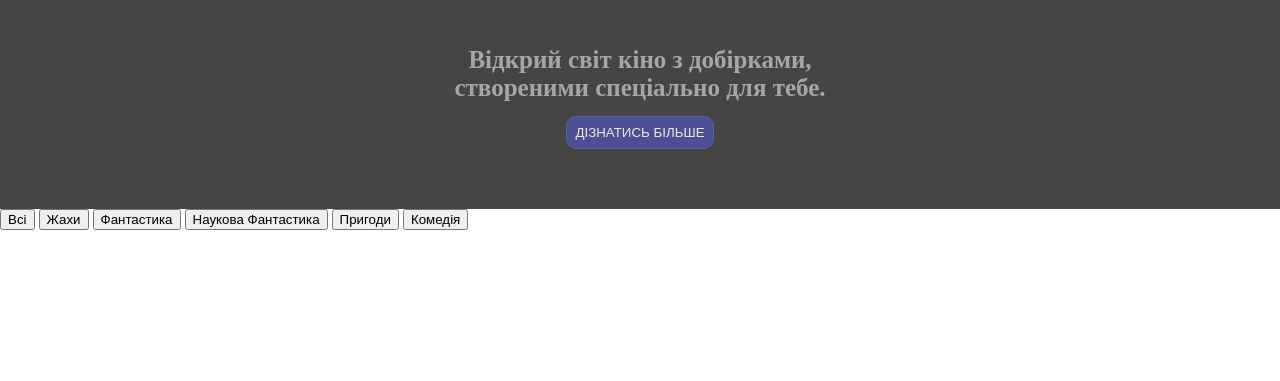
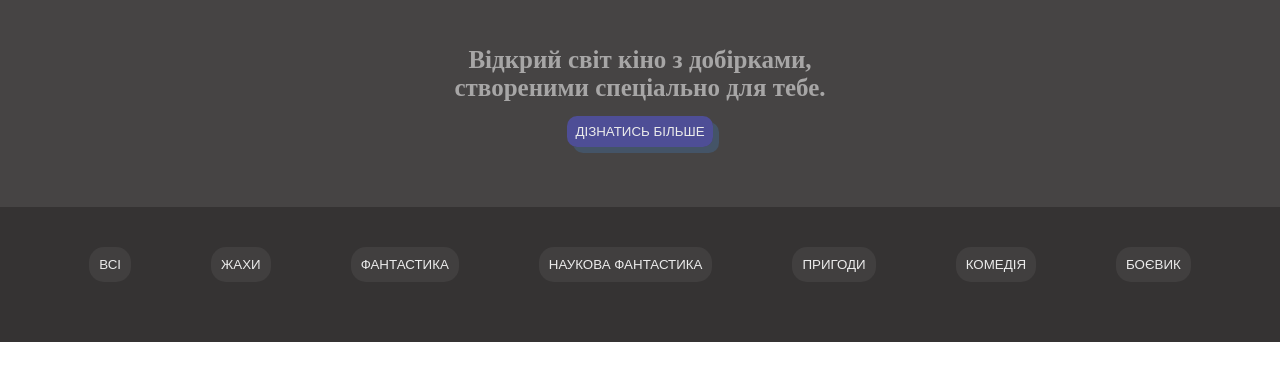
Before and after one commit to Glib-2/Lesson_43_MINIproject, a plain HTML site: page index.html in a window 1280 px wide. Shown: the part 273-654 px from the top of the page. Drawn offline with Linux system fonts and the light colour scheme.

Commit message:
івапро

```diff
--- a/index.html
+++ b/index.html
@@ -17,7 +17,7 @@
             </ul>
         </nav>
     </header>
-    <main>
+    <main class="catalog">
         <section class="hero">
             <h1 class="hero_title">Найкращій Каталог Фільмів</h1>
             <strong class="strong">Відкрий світ кіно з добірками, створеними спеціально для тебе.</strong>
@@ -30,6 +30,27 @@
             <button class="button_2">Наукова Фантастика</button>
             <button class="button_2">Пригоди</button>
             <button class="button_2">Комедія</button>
+            <button class="button_2">Боєвик</button>
+        </div>
+        <div class="catalog_grid">
+            <div class="card">
+                <div class="car_poster"></div>
+            </div>
+            <div class="card">
+                 <div class="car_poster"></div>
+            </div>
+            <div class="card">
+                 <div class="car_poster"></div>
+            </div>
+            <div class="card">
+                 <div class="car_poster"></div>
+            </div>
+            <div class="card">
+                 <div class="car_poster"></div>
+            </div>
+            <div class="card">
+                 <div class="car_poster"></div>
+            </div>
         </div>
     </main>
 </body>
--- a/style.css
+++ b/style.css
@@ -5,9 +5,10 @@ body {
 }
 
 :root {
-    --background-color: rgb(34, 33, 33);
+    --background-color: rgb(53, 51, 51);
     --title-color: rgb(72, 102, 185);
     --2-background: rgb(44, 43, 43);
+    --3-background: rgb(65, 63, 63);
     --hero-background: rgb(6, 15, 46, 0.3);
     --border-color: rgb(81, 81, 170, 0.8);
     --border-basic: rgb(70, 68, 68);
@@ -93,10 +94,10 @@ h1 {
     pointer-events: auto;
     text-transform: uppercase;
     padding: 8px 8px 8px 8px;
-    border: 1px solid rgb(71, 110, 155);
     border-radius: 10px;
     cursor: pointer;
     color: var(--text-color);
+    box-shadow: 6px 6px rgb(65, 119, 182, 0.3);
 }
 
 .hero{
@@ -117,3 +118,35 @@ h1 {
     text-align: center;
     margin: 12px 20px 20px 20px;
 }
+
+main{
+    background-color: var(--background-color);
+}
+
+.buttons{
+    display: flex;
+    flex-wrap: wrap;
+    gap: 80px;
+    justify-content: center;
+}
+
+.button_2{
+    box-shadow: 0px 0px;
+    text-decoration: wavy;
+    margin-bottom: 60px;
+    text-transform: uppercase;
+    border-radius: 15px;
+    background-color: var(--3-background);
+    color: var(--text-color);
+    padding: 10px 10px 10px 10px;
+    margin-top: 40px;
+    cursor: pointer;
+    transition-property: background-color, color;
+    transition-duration: 0.4s;
+    border: 0px;
+}
+
+.button_2:hover{
+    background-color: var(--2-background);
+    color: var(--border-color);
+}
```
Also changed, not shown: Images/Dumb_n_Dumber.webp (added), Images/Harry_Potter.webp (added), Images/Stranger_Things.webp (added).
